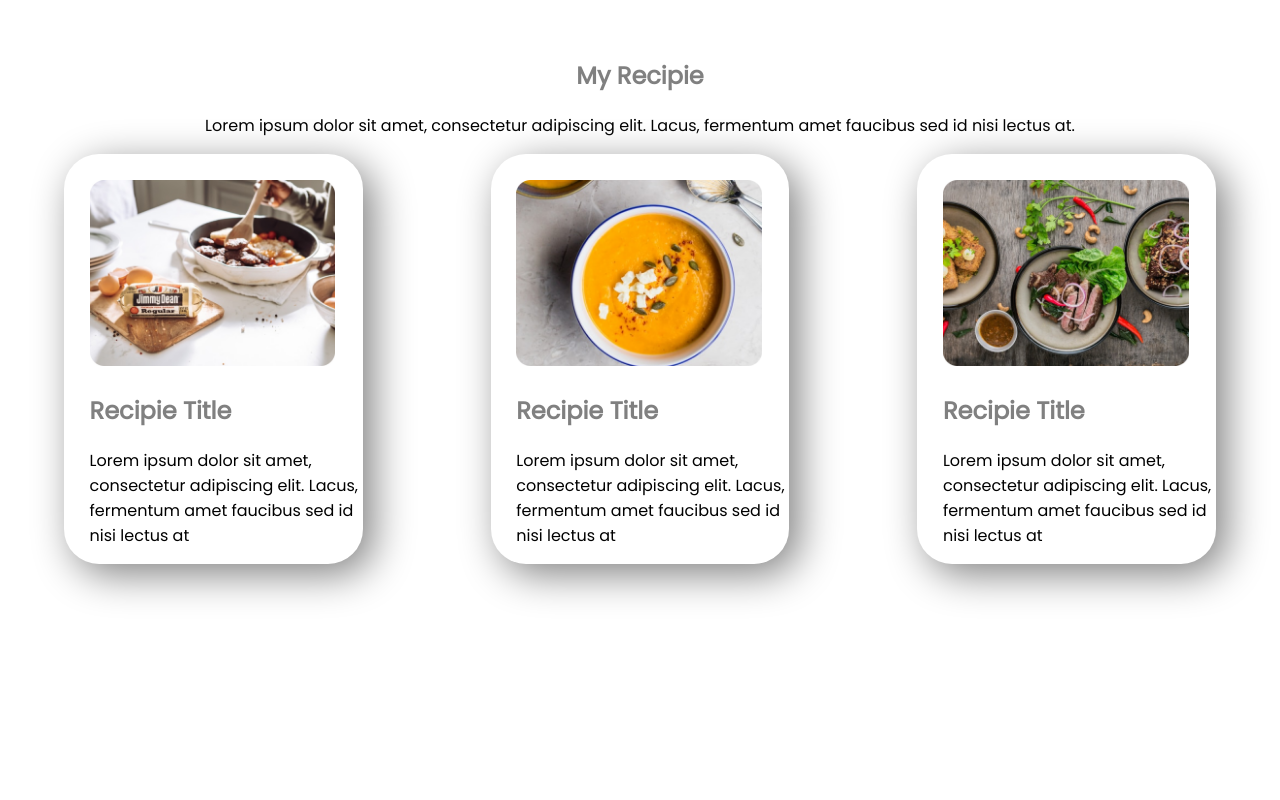
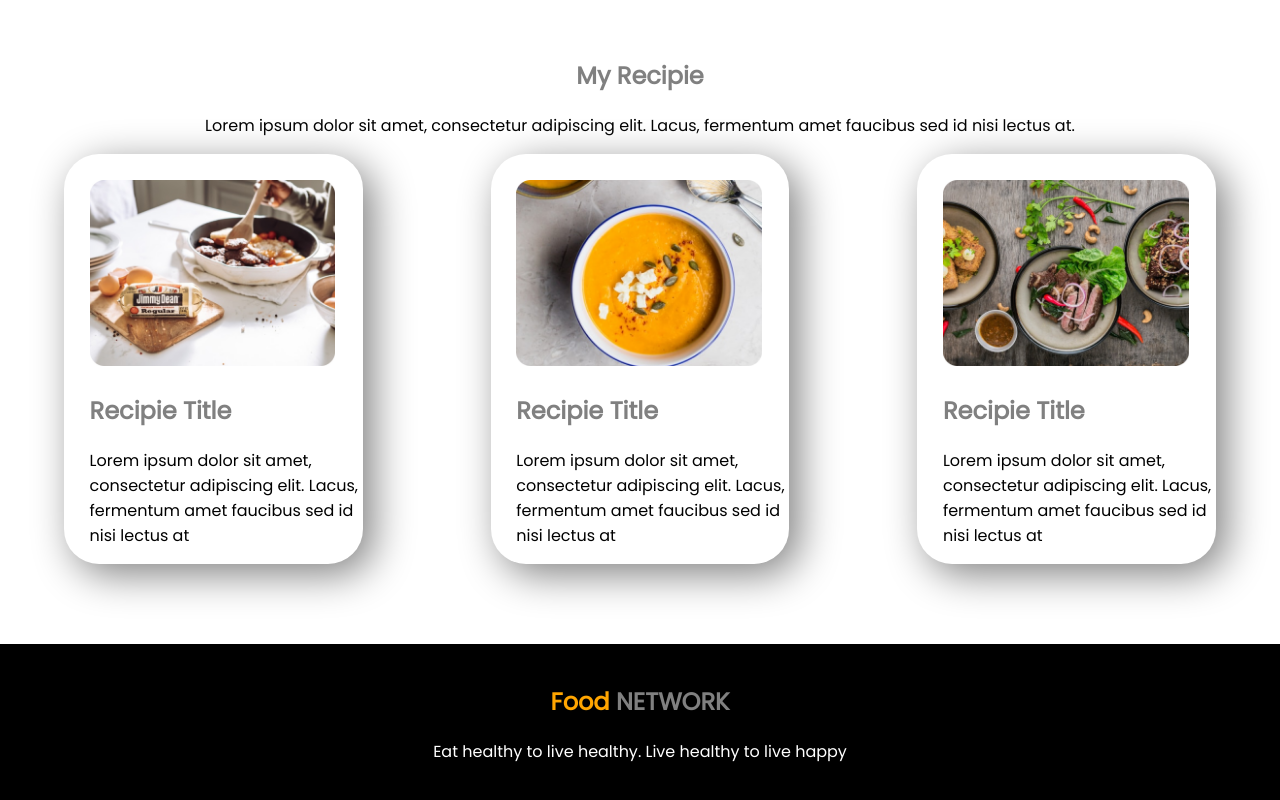
Before and after one commit to babu0176/food-network, a plain HTML site: page index.html in a window 1280 px wide. Shown: the part 1113-1913 px from the top of the page. Before the commit the page ends 1757 px from the top, so only its background shows below. Drawn offline with Linux system fonts and the light colour scheme.

Commit message:
final add

```diff
--- a/index.html
+++ b/index.html
@@ -73,6 +73,10 @@
                 lectus at</p>
         </div>
     </section>
+    <footer>
+        <h2><span class="orange-color">Food</span> NETWORK</h2>
+        <p>Eat healthy to live healthy. Live healthy to live happy</p>
+    </footer>
 
 
 
--- a/style.css
+++ b/style.css
@@ -49,3 +49,11 @@ h1{
         box-shadow: 10px 10px 40px gray;
         border-radius:35px ;
     }
+    footer{
+        text-align: center;
+        background-color: black;
+        color: white;
+        padding-bottom: 20px;
+        padding-top: 20px;
+
+    }
```
